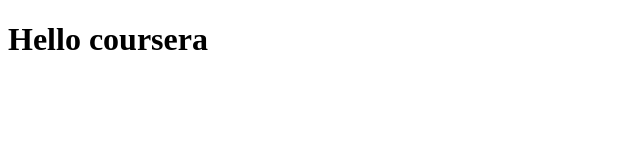
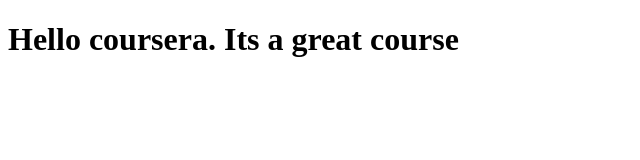
Before and after one commit to AmulyaRV/coursera-test, a plain HTML site: page site/index.html in a window 1280 px wide. Shown: the whole page, without its empty margins (0-640 px from the left). Drawn offline with Linux system fonts and the light colour scheme.

Commit message:
Small change

```diff
--- a/site/index.html
+++ b/site/index.html
@@ -4,6 +4,6 @@
 	<title>Hello Coursera</title>
 </head>
 <body>
-<h1>Hello coursera</h1>
+<h1>Hello coursera. Its a great course</h1>
 </body>
 </html>
```
